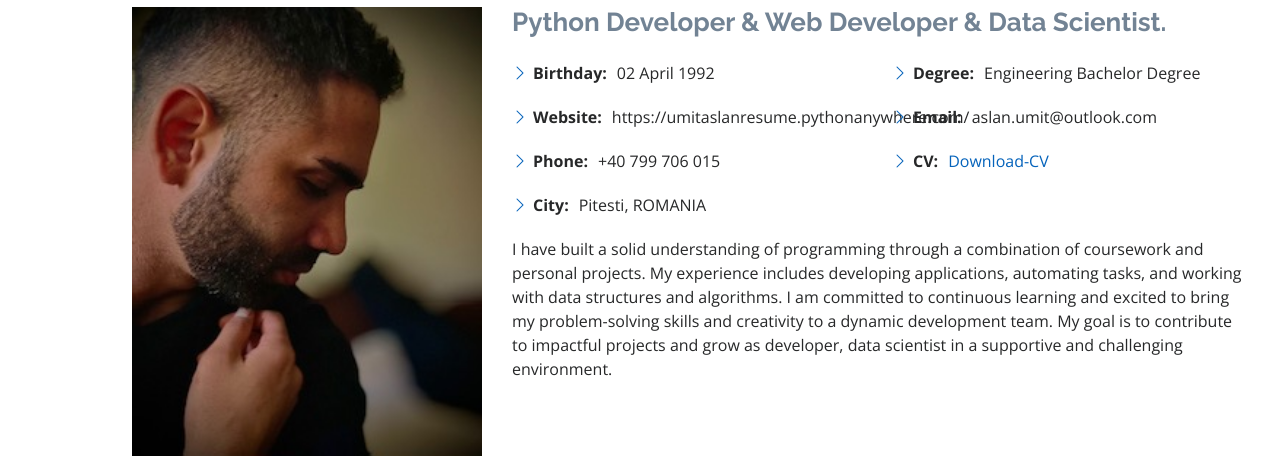
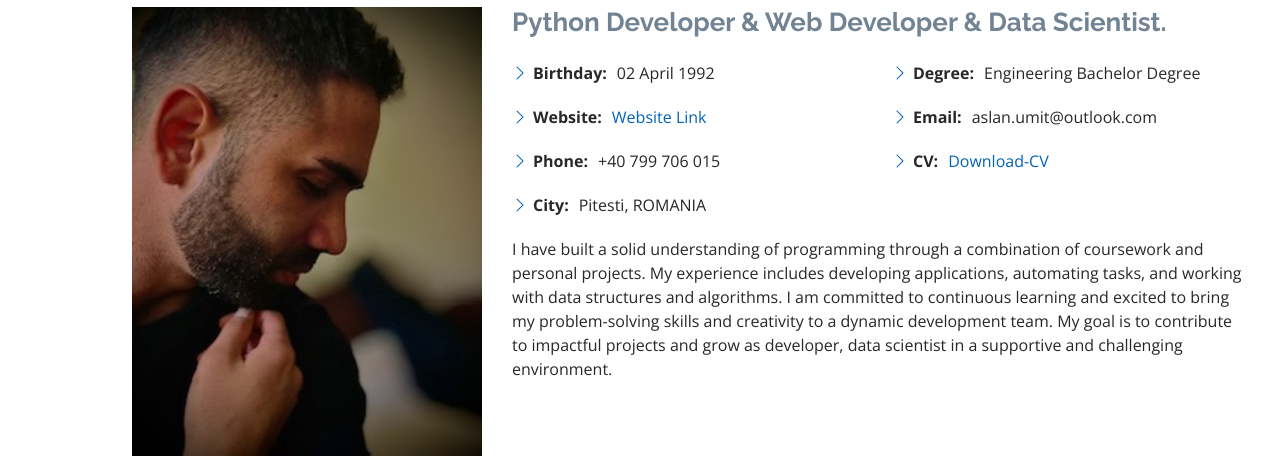
Before and after one commit to Digima9/Resume-CV-WebsiteV2, a Flask app: page / in a window 1280 px wide. Shown: the part 1057-1513 px from the top of the page. Run offline with Flask 3, Linux system fonts and the light colour scheme; some libraries are stand-ins or nearby versions.

Commit message:
v16-pythonanywhere

```diff
--- a/templates/index.html
+++ b/templates/index.html
@@ -109,7 +109,7 @@
               <div class="col-lg-6">
                 <ul>
                   <li><i class="bi bi-chevron-right"></i> <strong>Birthday:</strong> <span>02 April 1992</span></li>
-                  <li><i class="bi bi-chevron-right"></i> <strong>Website:</strong> <span>https://umitaslanresume.pythonanywhere.com/</span></li>
+                  <li><i class="bi bi-chevron-right"></i> <strong>Website:</strong> <span><a href="https://umitaslanresume.pythonanywhere.com/" target="_blank">Website Link</a></span></li>
                   <li><i class="bi bi-chevron-right"></i> <strong>Phone:</strong> <span>+40 799 706 015</span></li>
                   <li><i class="bi bi-chevron-right"></i> <strong>City:</strong> <span>Pitesti, ROMANIA</span></li>
                 </ul>
```
